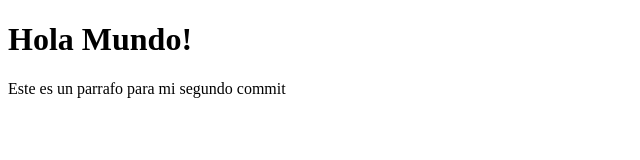
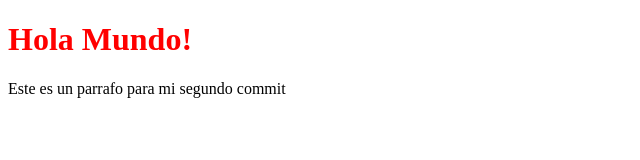
Before and after one commit to MiguelLopezMasmela/ciclo3-grupo8, a plain HTML site: page index.html in a window 1280 px wide. Shown: the whole page, without its empty margins (0-640 px from the left). Drawn offline with Linux system fonts and the light colour scheme.

Commit message:
Primer commit css, texto rojo

```diff
--- /dev/null
+++ b/estilos.css
@@ -0,0 +1,3 @@
+h1{
+    color: red;
+}
--- a/index.html
+++ b/index.html
@@ -4,6 +4,7 @@
     <meta charset="UTF-8">
     <meta http-equiv="X-UA-Compatible" content="IE=edge">
     <meta name="viewport" content="width=device-width, initial-scale=1.0">
+    <link type="text/css" rel="stylesheet" href="./estilos.css">
     <title>Document</title>
 </head>
 <body>
```
